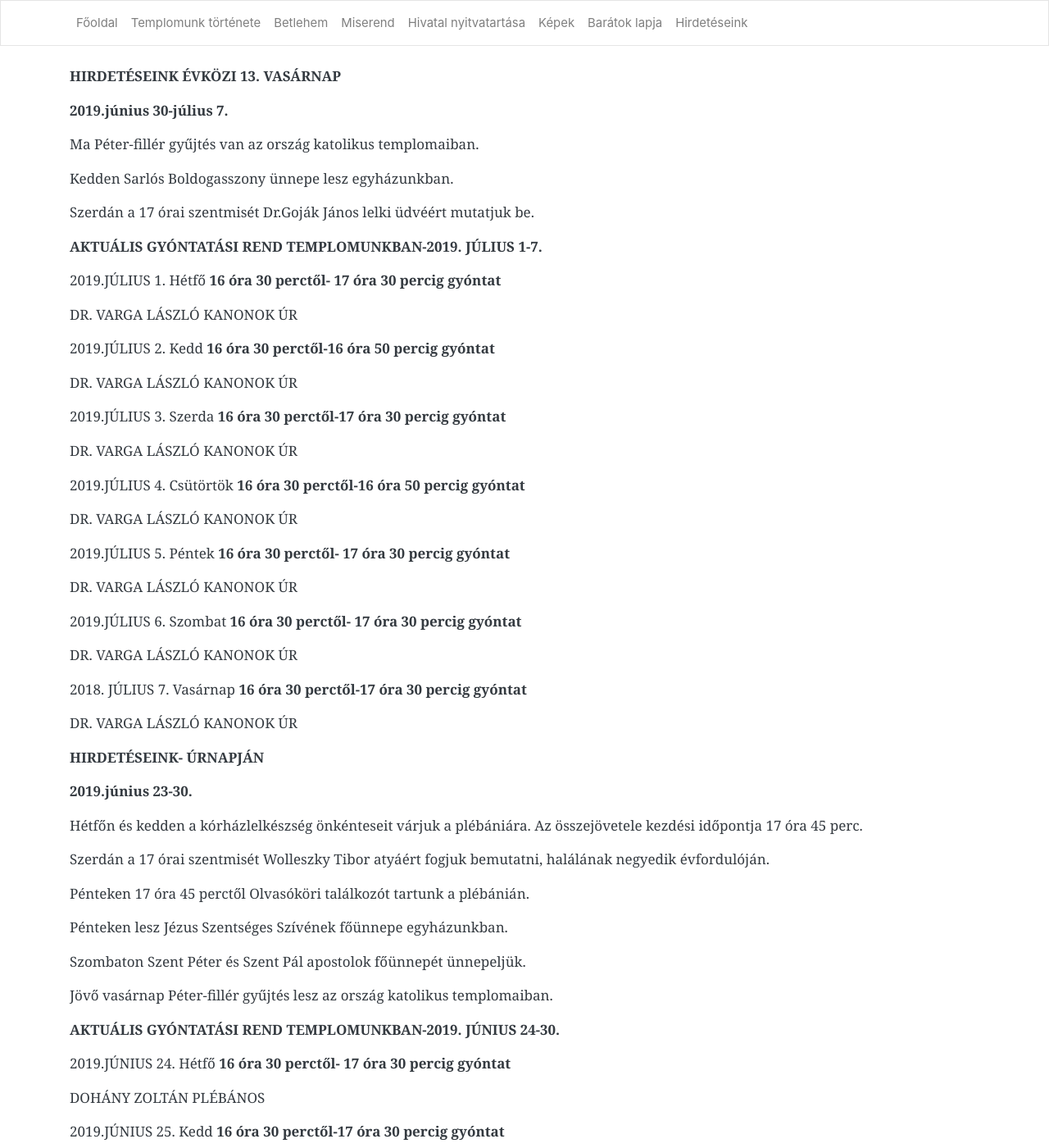
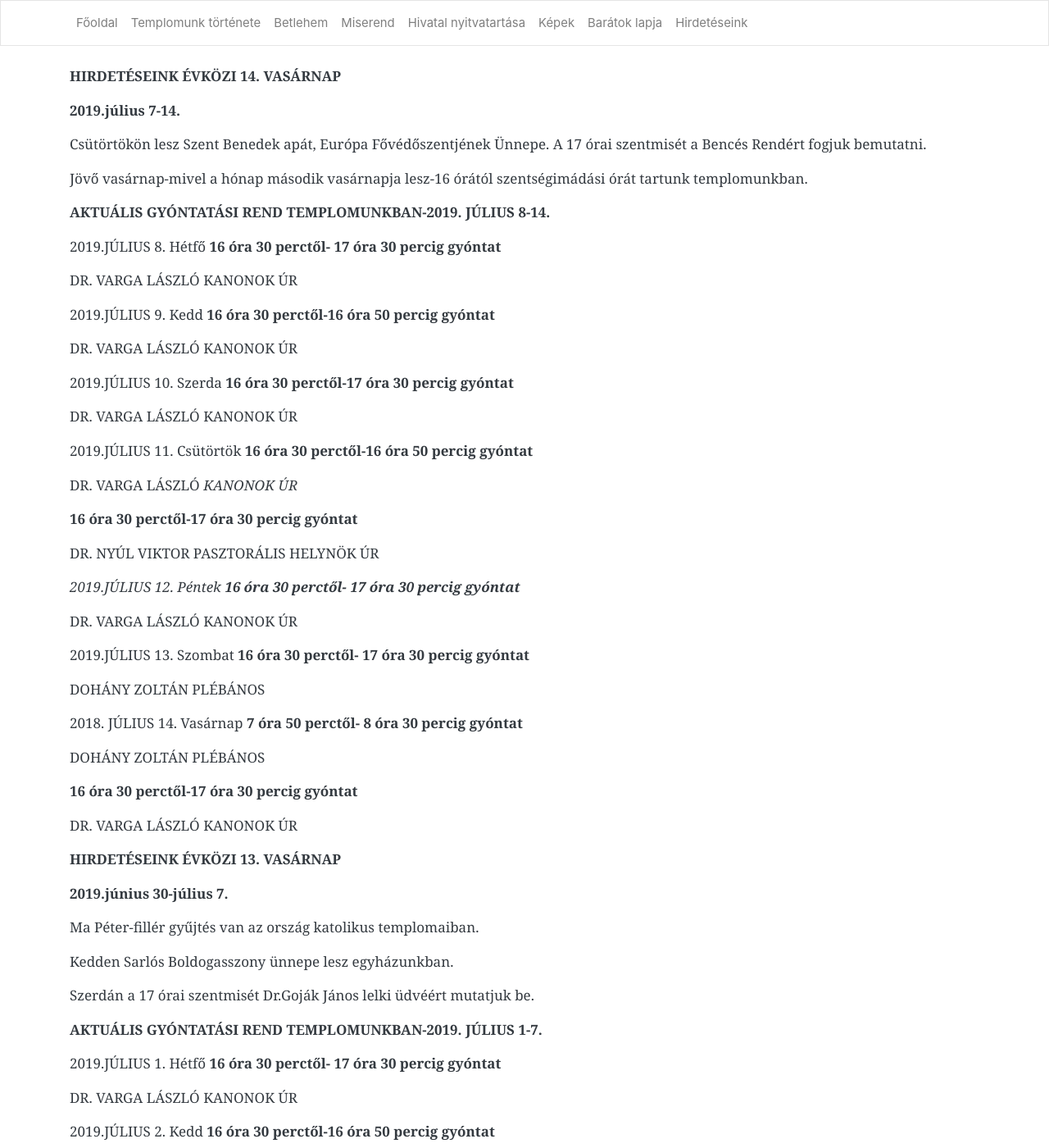
Before and after one commit to pecsi-ferences/pecsi-ferences.github.io, a Jekyll site: the page built from hirdeteseink.md, in a window 1280 px wide and 1400 px high. Shown: the whole window at 82% size. Built offline with Jekyll 4.4.1, drawn with Linux system fonts in a browser that asks for light colours; nearby versions of some CDN libraries.

Commit message:
Update from Forestry.io Zoltán Dohány updated hirdeteseink.md

```diff
--- a/hirdeteseink.md
+++ b/hirdeteseink.md
@@ -3,7 +3,53 @@ layout: default
 title: Hirdetéseink
 
 ---
- **HIRDETÉSEINK ÉVKÖZI 13. VASÁRNAP**
+**HIRDETÉSEINK ÉVKÖZI 14. VASÁRNAP**
+
+**2019.július 7-14.**
+
+Csütörtökön lesz Szent Benedek apát, Európa Fővédőszentjének Ünnepe. A 17 órai szentmisét a Bencés Rendért fogjuk bemutatni.
+
+Jövő vasárnap-mivel a hónap második vasárnapja lesz-16 órától szentségimádási órát tartunk templomunkban.
+
+**AKTUÁLIS GYÓNTATÁSI REND TEMPLOMUNKBAN-2019. JÚLIUS 8-14.**
+
+2019\.JÚLIUS 8. Hétfő **16 óra 30 perctől- 17 óra 30 percig gyóntat**
+
+DR. VARGA LÁSZLÓ KANONOK ÚR
+
+2019\.JÚLIUS 9. Kedd **16 óra 30 perctől-16 óra 50 percig gyóntat**
+
+DR. VARGA LÁSZLÓ KANONOK ÚR
+
+2019\.JÚLIUS 10. Szerda **16 óra 30 perctől-17 óra 30 percig gyóntat**
+
+DR. VARGA LÁSZLÓ KANONOK ÚR
+
+2019\.JÚLIUS 11. Csütörtök **16 óra 30 perctől-16 óra 50 percig gyóntat**
+
+DR. VARGA LÁSZLÓ _KANONOK ÚR_
+
+**16 óra 30 perctől-17 óra 30 percig gyóntat**
+
+DR. NYÚL VIKTOR PASZTORÁLIS HELYNÖK ÚR
+
+_2019.JÚLIUS 12. Péntek **16 óra 30 perctől- 17 óra 30 percig gyóntat**_
+
+DR. VARGA LÁSZLÓ KANONOK ÚR
+
+2019\.JÚLIUS 13. Szombat **16 óra 30 perctől- 17 óra 30 percig gyóntat**
+
+DOHÁNY ZOLTÁN PLÉBÁNOS
+
+2018\. JÚLIUS 14. Vasárnap **7 óra 50 perctől- 8 óra 30 percig gyóntat**
+
+DOHÁNY ZOLTÁN PLÉBÁNOS
+
+**16 óra 30 perctől-17 óra 30 percig gyóntat**
+
+DR. VARGA LÁSZLÓ KANONOK ÚR
+
+**HIRDETÉSEINK ÉVKÖZI 13. VASÁRNAP**
 
 **2019.június 30-július 7.**
 
```
